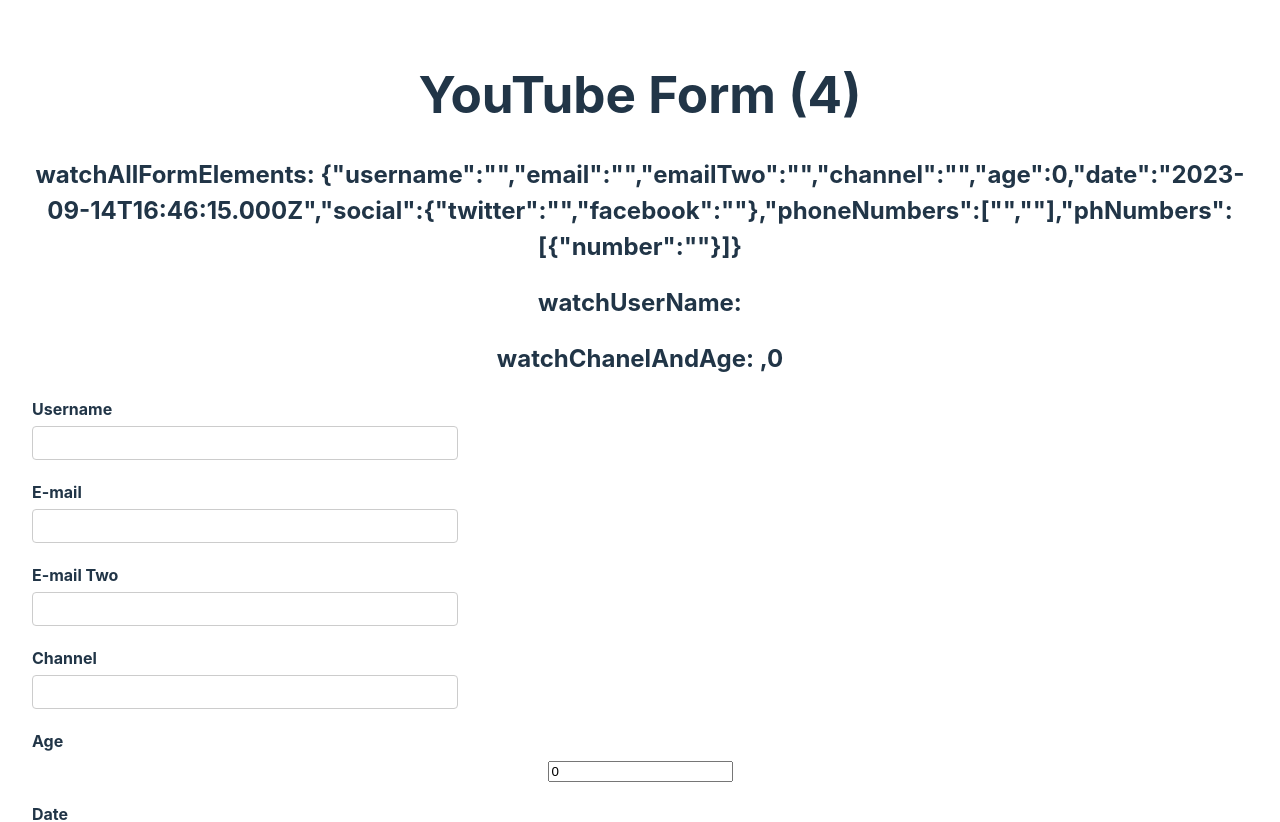
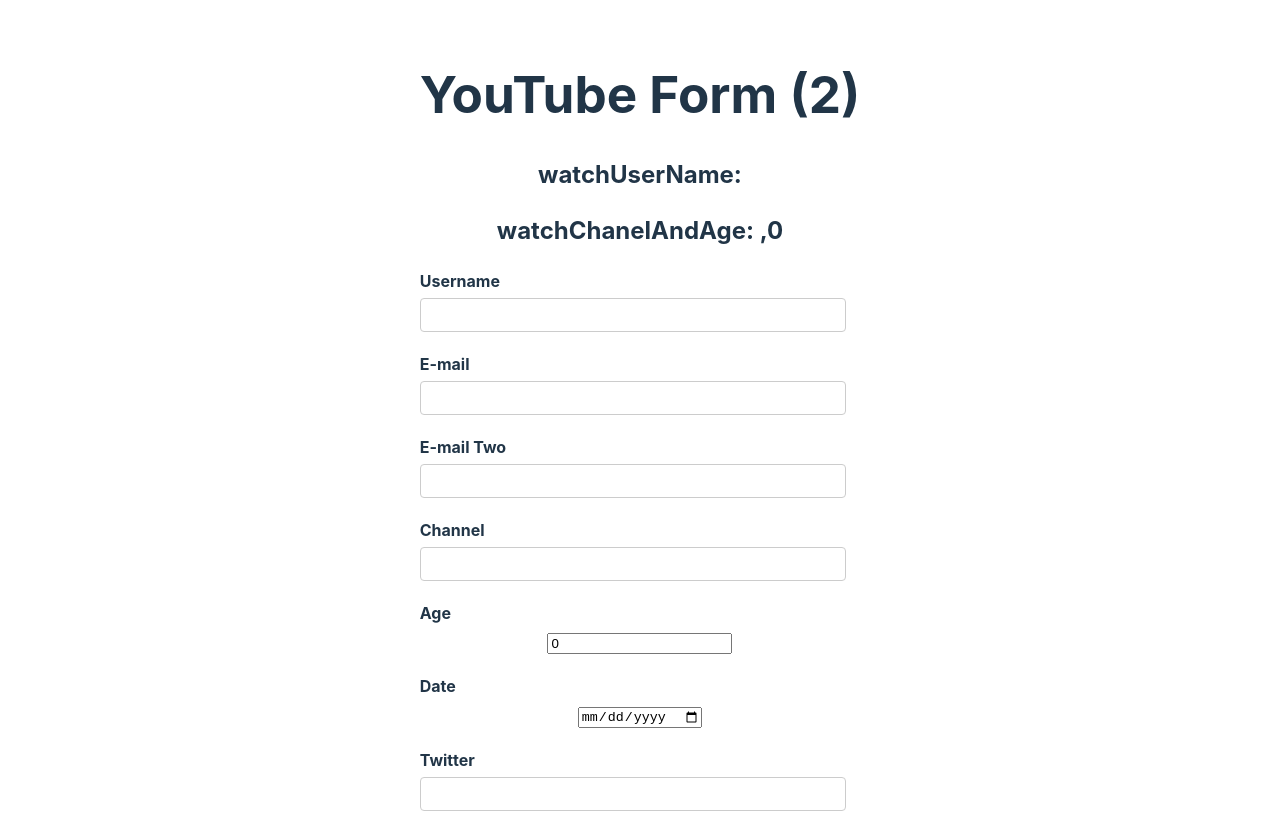
Before and after one commit to Elmar101/REACT-HOOK-FORM-WITH-TS, a React (Vite) app: page / in a window 1280 px wide. Shown: the top 822 px of the page. Built offline with nearby package versions, Linux system fonts and the light colour scheme.

Commit message:
use watch in useEffect hook and put  dependendency  watch

```diff
--- a/src/components/RHFYouTubeForm.tsx
+++ b/src/components/RHFYouTubeForm.tsx
@@ -1,3 +1,4 @@
+import { useEffect } from "react";
 import { useForm, useFieldArray } from "react-hook-form";
 import { DevTool } from "@hookform/devtools";
 import axios from "axios";
@@ -55,7 +56,7 @@
   const { fields, append, remove } = useFieldArray({name: 'phNumbers', control});
 
   //watch -> watch() listens all form elements | watch('special form element of name') | watch(['name 1 of form elemnt','name 2 of form elemnt'']);
-  const watchAllFormElements = watch();
+  // const watchAllFormElements = watch();
   const watchUserName = watch('username');
   const watchChanelAndAge = watch(['channel', 'age']);
 
@@ -63,11 +64,18 @@
     console.log("Form submitted", data);
   };
 
+  useEffect(()=>{
+    const subscription = watch((fieldValue)=>{
+      console.log({effectFieldValue: fieldValue});
+    });
+    return ()=> subscription.unsubscribe();
+  },[watch]);
+
   count++;
   return (
     <div>
       <h1>YouTube Form ({count})</h1>
-      <h2>watchAllFormElements: {JSON.stringify(watchAllFormElements)}</h2>
+      {/* <h2>watchAllFormElements: {JSON.stringify(watchAllFormElements)}</h2> */}
       <h2>watchUserName: {watchUserName}</h2>
       <h2>watchChanelAndAge: {watchChanelAndAge.toString()}</h2>
 
```
